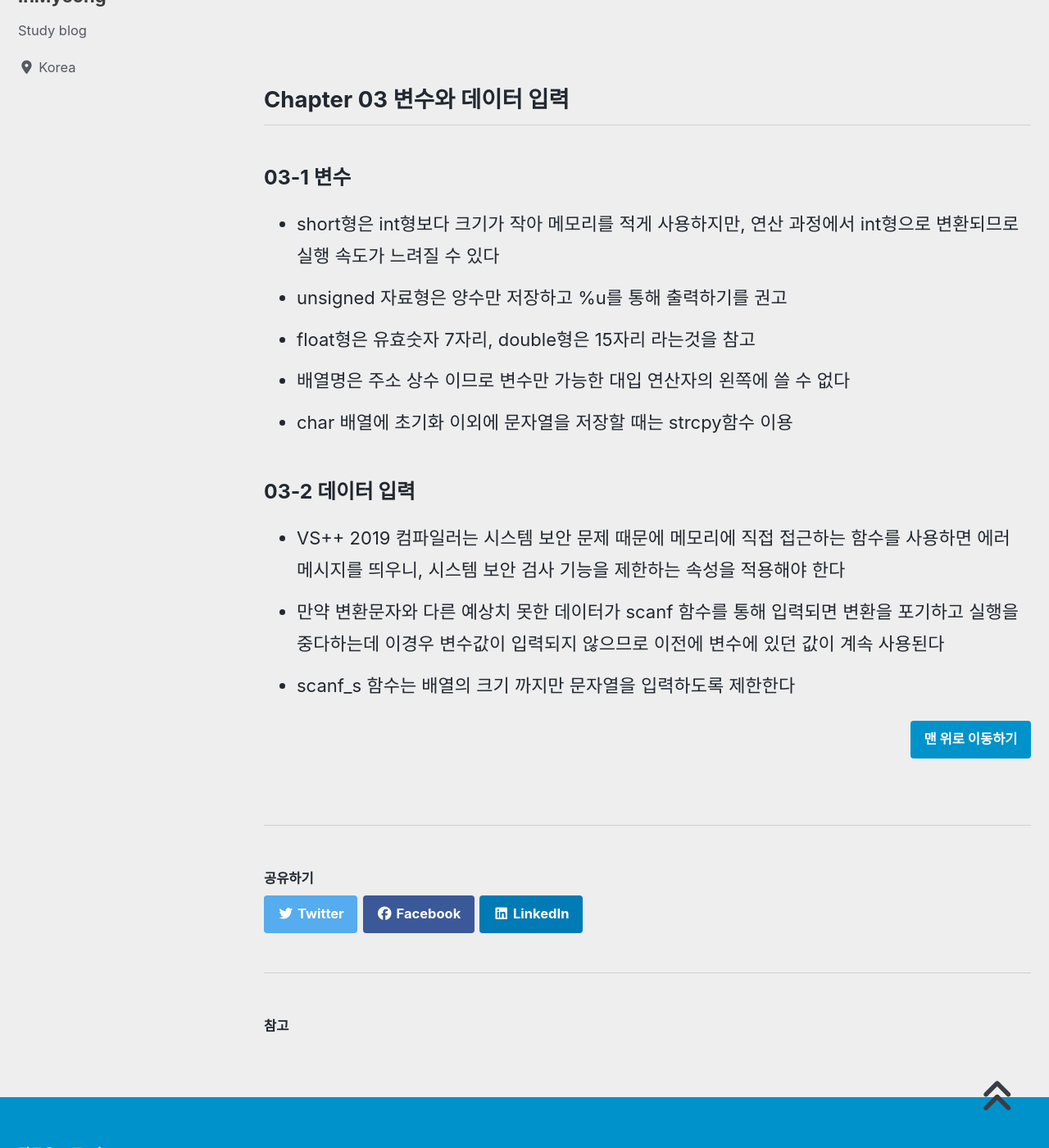
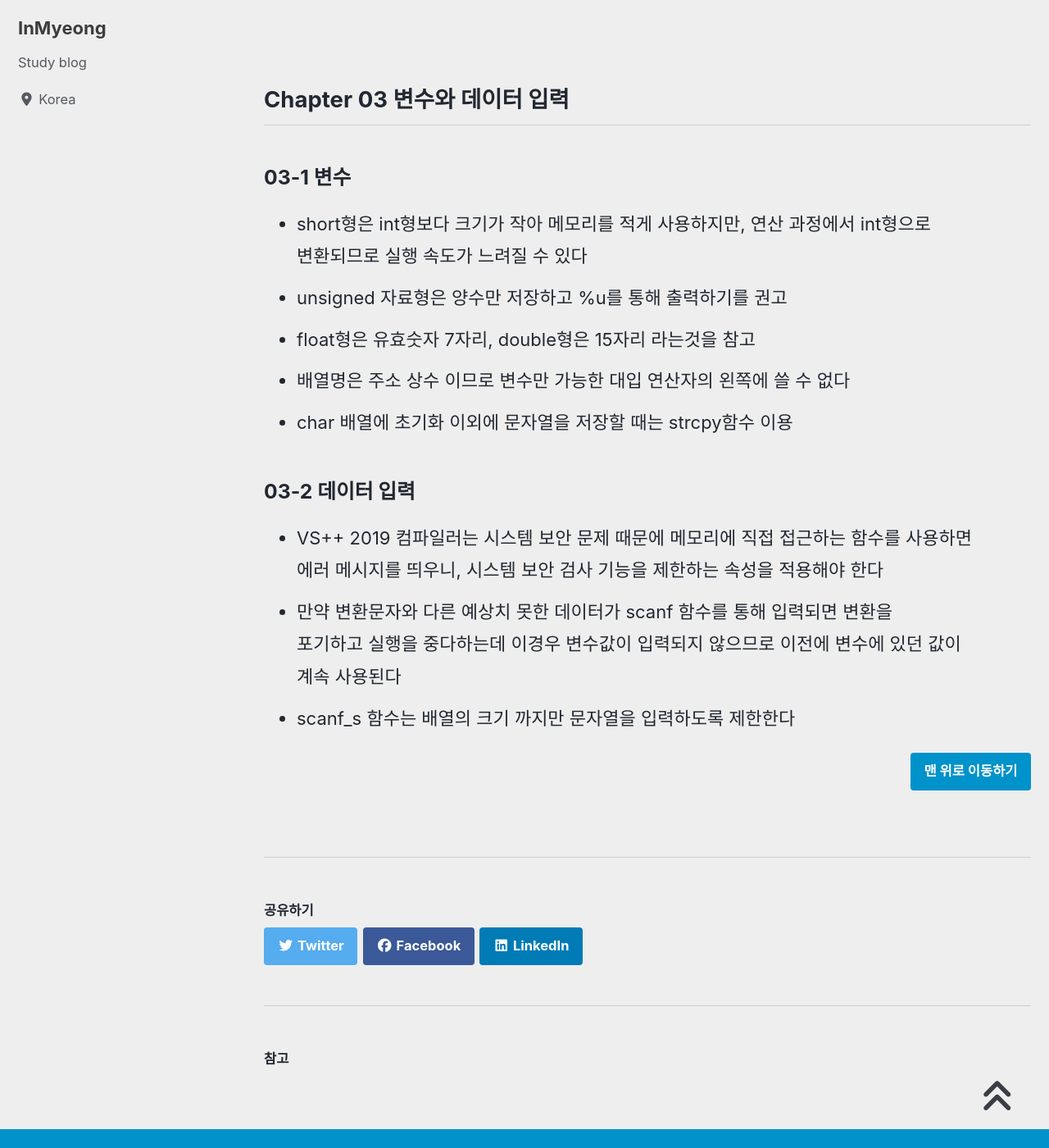
Before and after one commit to devMyeong/devMyeong.github.io, a Jekyll site: the page built from _posts/c/2021-06-28-c.md, in a window 1280 px wide and 1400 px high, scrolled down 1966 px. Shown: the whole window at 82% size. Built offline with Jekyll 4.4.1, drawn with Linux system fonts in a browser that asks for light colours; cached includes are drawn as plain includes; nearby versions of some CDN libraries; some web fonts are replaced.

Commit message:
spacing break

```diff
--- a/_posts/c/2021-06-28-c.md
+++ b/_posts/c/2021-06-28-c.md
@@ -46,7 +46,7 @@ last_modified_at: 2021-07-03
 ## Chapter 03 변수와 데이터 입력
 
 ### 03-1 변수
-- short형은 int형보다 크기가 작아 메모리를 적게 사용하지만, 연산 과정에서 int형으로
+- short형은 int형보다 크기가 작아 메모리를 적게 사용하지만, 연산 과정에서 int형으로 <br>
 변환되므로 실행 속도가 느려질 수 있다
 - unsigned 자료형은 양수만 저장하고 %u를 통해 출력하기를 권고
 - float형은 유효숫자 7자리, double형은 15자리 라는것을 참고
@@ -54,10 +54,10 @@ last_modified_at: 2021-07-03
 - char 배열에 초기화 이외에 문자열을 저장할 때는 strcpy함수 이용
 
 ### 03-2 데이터 입력
-- VS++ 2019 컴파일러는 시스템 보안 문제 때문에 메모리에 직접 접근하는 함수를 사용하면
+- VS++ 2019 컴파일러는 시스템 보안 문제 때문에 메모리에 직접 접근하는 함수를 사용하면 <br>
 에러 메시지를 띄우니, 시스템 보안 검사 기능을 제한하는 속성을 적용해야 한다
-- 만약 변환문자와 다른 예상치 못한 데이터가 scanf 함수를 통해 입력되면 변환을
-포기하고 실행을 중다하는데 이경우 변수값이 입력되지 않으므로 이전에 변수에 있던 값이
+- 만약 변환문자와 다른 예상치 못한 데이터가 scanf 함수를 통해 입력되면 변환을 <br>
+포기하고 실행을 중다하는데 이경우 변수값이 입력되지 않으므로 이전에 변수에 있던 값이 <br>
 계속 사용된다
 - scanf_s 함수는 배열의 크기 까지만 문자열을 입력하도록 제한한다
 
```
